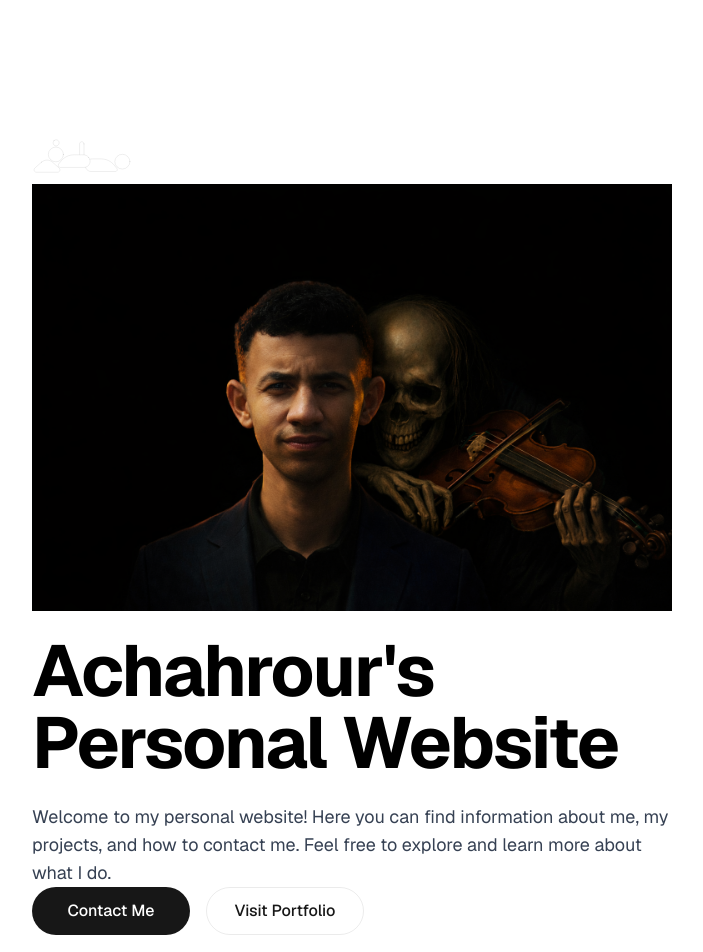
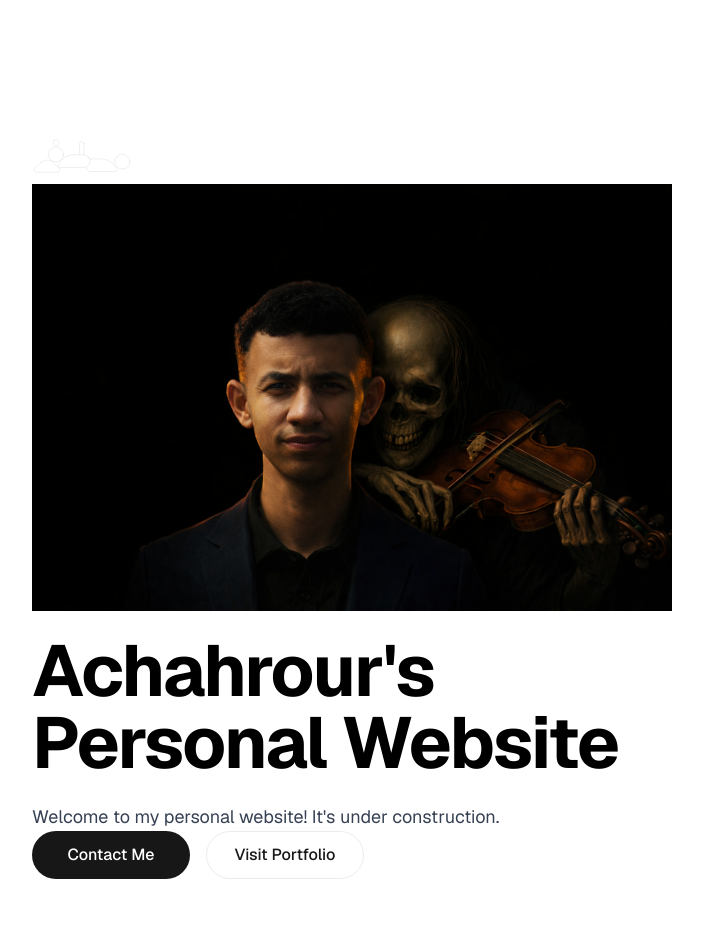
Before and after one commit to must-git/Achahrour, a Next.js app: page / in a window 1280 px wide. Shown: the top 952 px of the page, without its empty margins (288-991 px from the left). Built offline with nearby package versions, Linux system fonts and the light colour scheme.

Commit message:
Update homepage introduction message

```diff
--- a/src/app/page.js
+++ b/src/app/page.js
@@ -23,9 +23,8 @@ export default function Home() {
             Achahrour&apos;s Personal Website
           </h1>
           <p className="max-w-2xl text-lg text-gray-700 dark:text-gray-300">
-            Welcome to my personal website! Here you can find information about me,
-            my projects, and how to contact me. Feel free to explore and learn
-            more about what I do.
+            Welcome to my personal website!
+            It&apos;s under construction.
           </p>
         </div>
         <div className="flex flex-col gap-4 text-base font-medium sm:flex-row">
```
